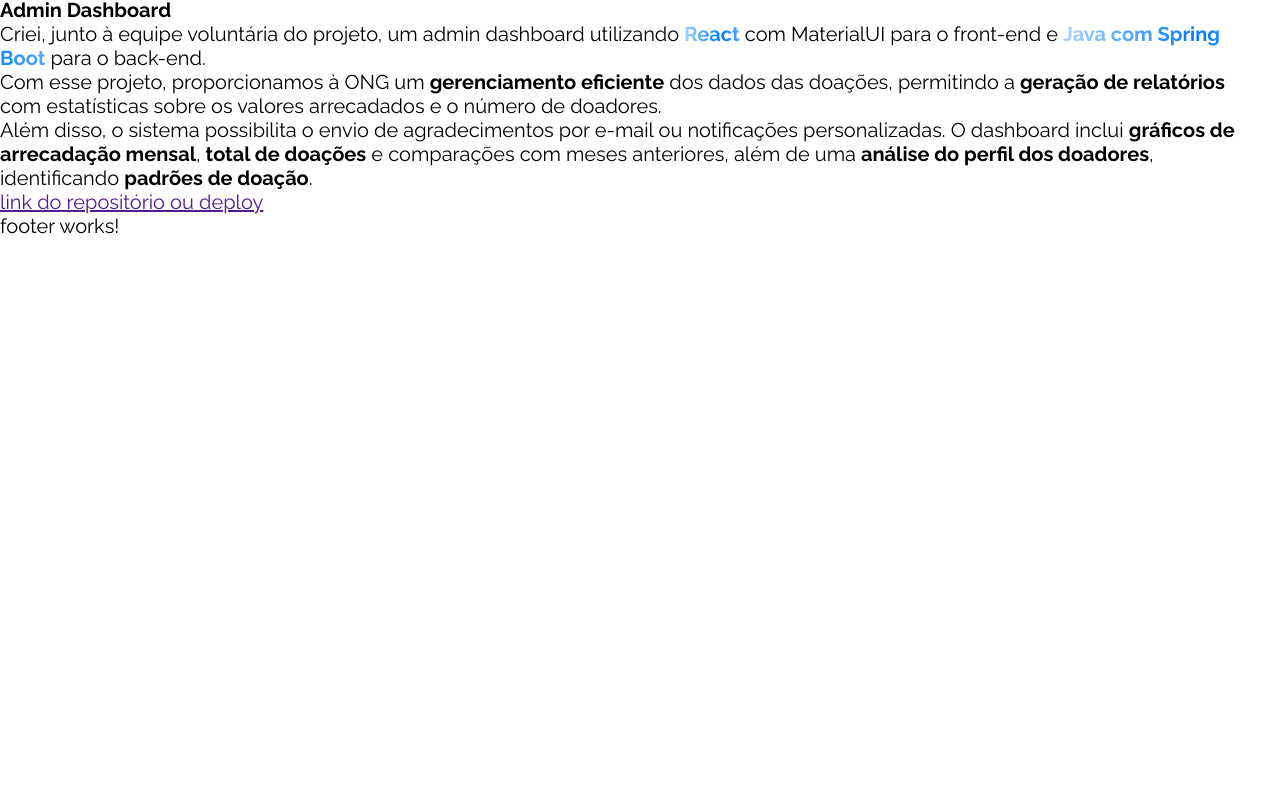
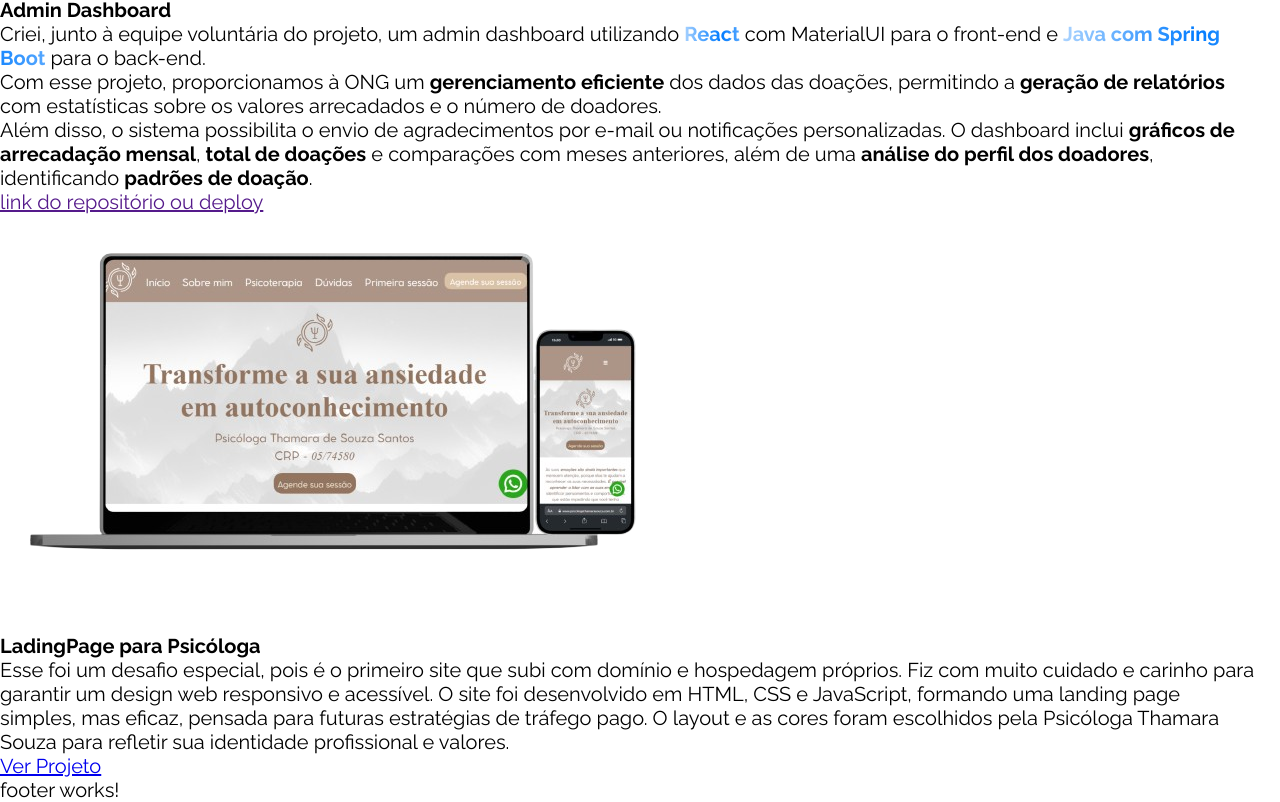
Before and after one commit to MathDev96/meu-portifolio, an Angular app: page / in a window 1280 px wide. Shown: the part 2689-3491 px from the top of the page. Before the commit the page ends 2927 px from the top, so only its background shows below. Built offline with nearby package versions, Linux system fonts and the light colour scheme.

Commit message:
adiciona nova landing page para psicóloga com descrição e link para o projeto

```diff
--- a/src/app/home/home.component.html
+++ b/src/app/home/home.component.html
@@ -186,7 +186,7 @@
         </div>
         <div class="project reverse">
             <div class="img">
-                <img src="../../assets/imgs/projeto-dashboard-ong.png" alt="">
+                <img src="../../assets/imgs/projeto-dashboard-ong.png" alt="imagem projeto Dashboard">
             </div>
             <div class="text">
                 <h4>Admin Dashboard</h4>
@@ -205,7 +205,19 @@
                 </div>
             </div>
         </div>
-        <div class="project"></div>
+        <div class="project">
+            <div class="img">
+                <img src="../../assets/imgs/projeto-thamara-psi.PNG" alt="Landing Page Thamara Psicóloga">
+            </div>
+            <div class="text">
+                <h4>LadingPage para Psicóloga</h4>
+                <p>Esse foi um desafio especial, pois é o primeiro site que subi com domínio e hospedagem próprios. Fiz com muito cuidado e carinho para garantir um design web responsivo e acessível. O site foi desenvolvido em HTML, CSS e JavaScript, formando uma landing page simples, mas eficaz, pensada para futuras estratégias de tráfego pago.
+                    O layout e as cores foram escolhidos pela Psicóloga Thamara Souza para refletir sua identidade profissional e valores.</p>
+            </div>
+            <div class="buttons">
+                <a href="www.psicologathamarasouza.com.br">Ver Projeto</a>
+            </div>
+        </div>
         <div class="project reverse"></div>
         <div class="project"></div>
         <div class="project reverse"></div>
```
